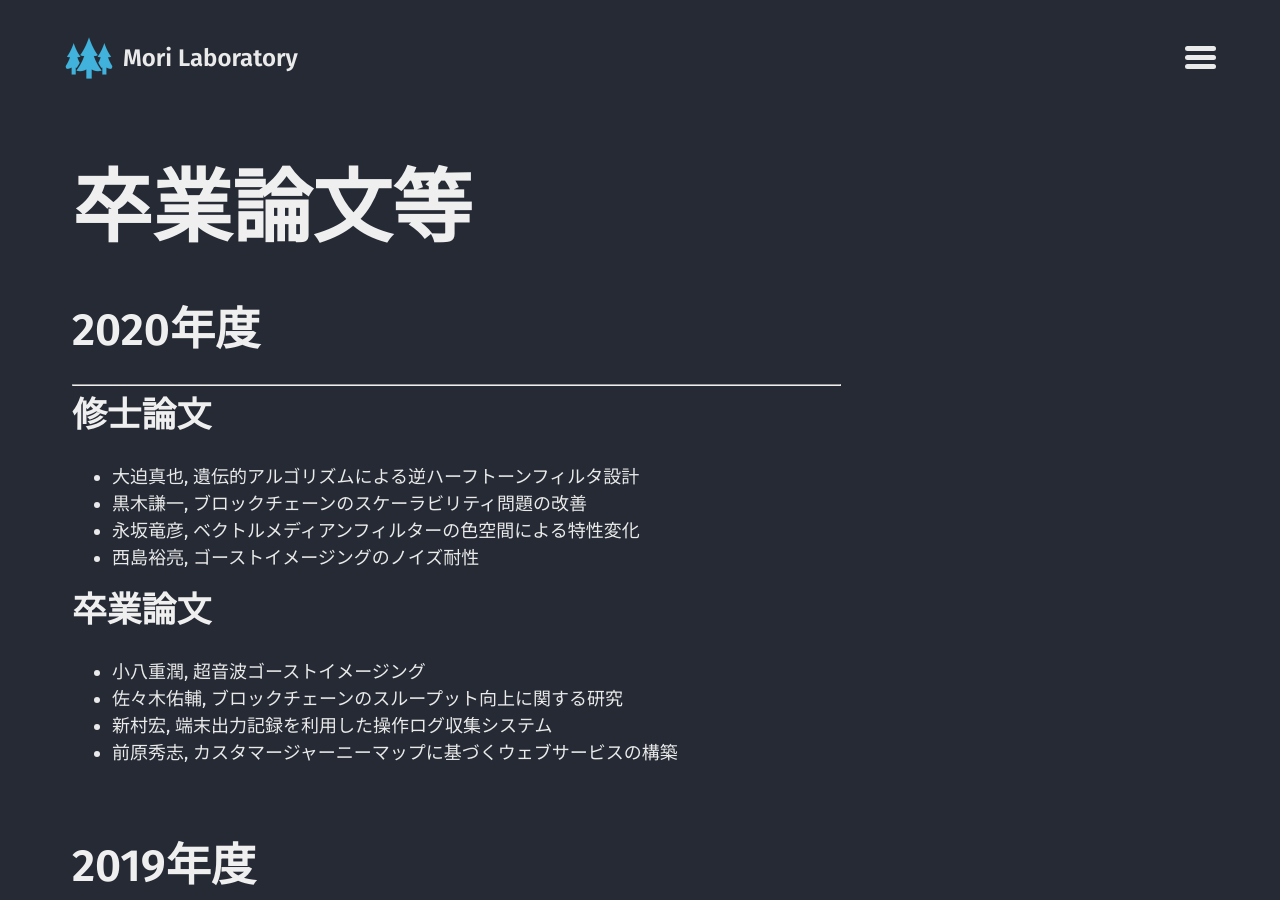
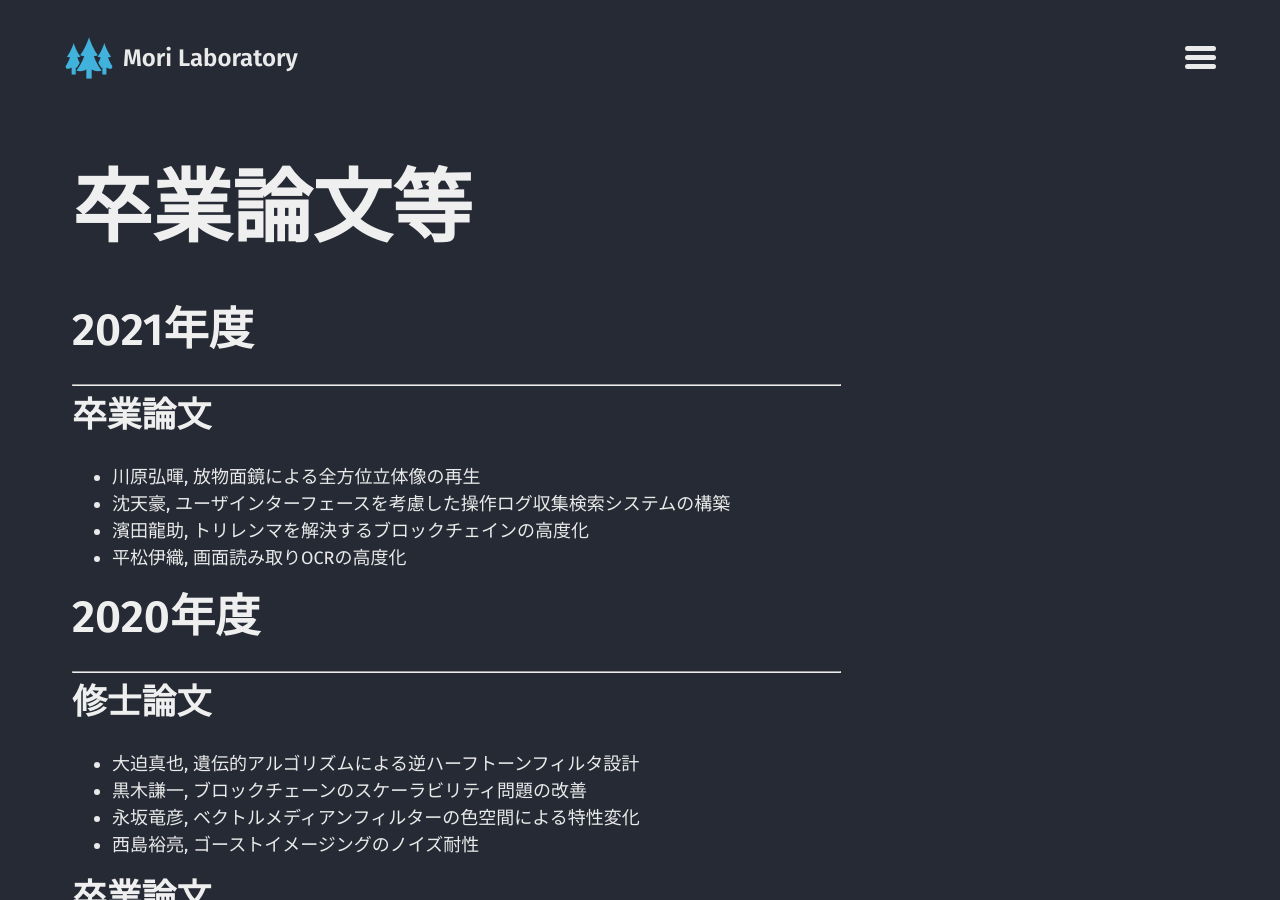
Before and after one commit to mori-labo/mori-labo.github.io, a Jekyll site: the page built from _pages/thesis.md, in a window 1280 px wide and 900 px high. Built offline with Jekyll 4.4.1, drawn with Linux system fonts in a browser that asks for light colours; some web fonts are replaced.

Commit message:
脆弱性対応と記事更新

```diff
--- a/Gemfile
+++ b/Gemfile
@@ -33,3 +33,6 @@ gem "wdm", "~> 0.1.0" if Gem.win_platform?
 gem "nokogiri", "~> 1.14.3"
 # Suggestions from Github Dependabot. 2020-08-08
 gem "kramdown", ">= 2.3.1"
+
+gem "commonmarker", "~> 0.23.4"
+gem "activesupport", "~> 6.1.7.1"
--- a/_pages/thesis.md
+++ b/_pages/thesis.md
@@ -3,6 +3,14 @@ layout: page
 title: 卒業論文等
 permalink: /thesis/
 ---
+
+# 2021年度
+----
+## 卒業論文
+* 川原弘暉, 放物面鏡による全方位立体像の再生
+* 沈天豪, ユーザインターフェースを考慮した操作ログ収集検索システムの構築
+* 濱田龍助, トリレンマを解決するブロックチェインの高度化
+* 平松伊織, 画面読み取りOCRの高度化
 
 # 2020年度
 ----
--- a/index.html
+++ b/index.html
@@ -14,5 +14,5 @@ actions:
     icon: github
     url: "https://github.com/mori-labo"
 entries_layout: list
-posts_limit: 5
+#posts_limit: 6
 ---
```
Also changed, not shown: _posts/2023-05-16-dissolved.md (added, +22 -0 lines), Gemfile.lock, 1 other file.
